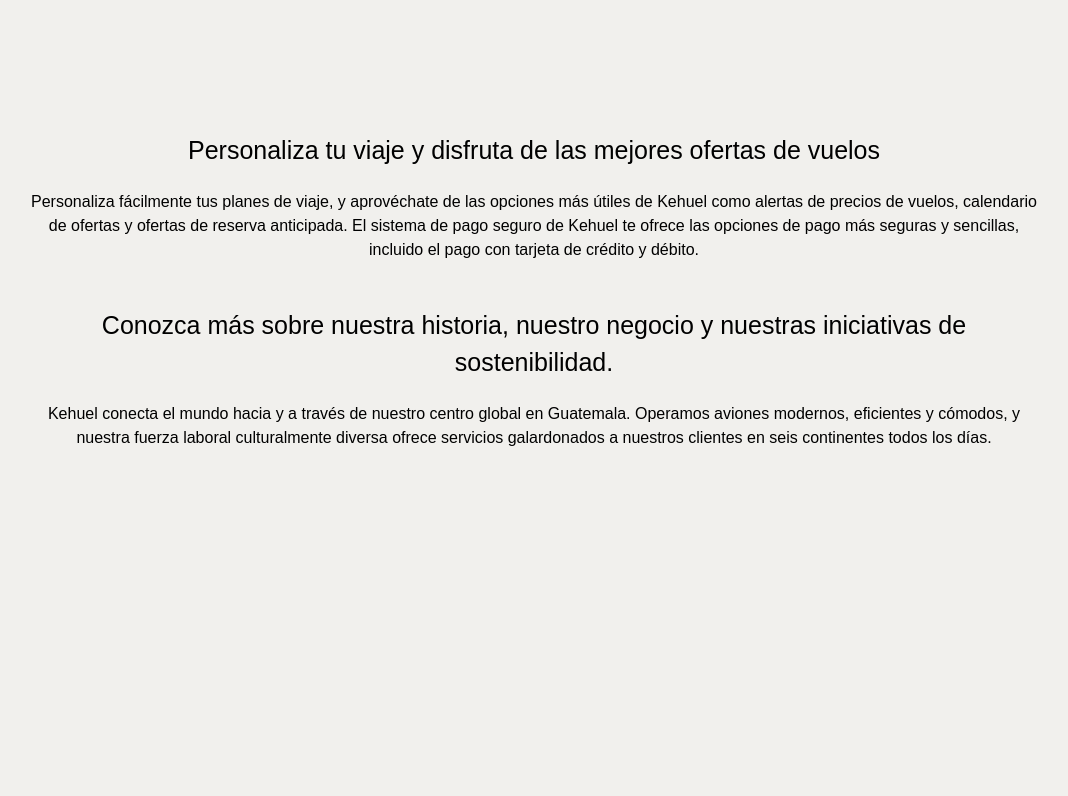
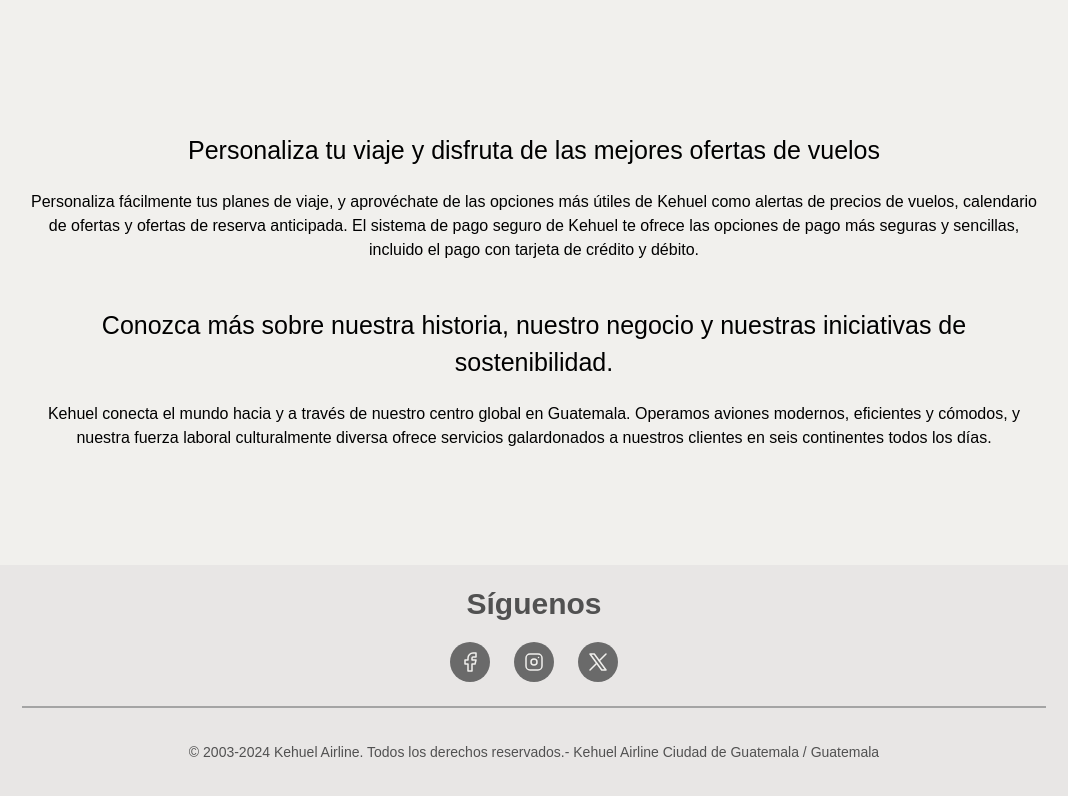
Before and after one commit to H4rr1ss/SEMI1_1S2024_PROYECTO_A_20, a Next.js app in the folder frontend/: page / in a window 1280 px wide. Shown: the part 972-1768 px from the top of the page, without its empty margins (106-1174 px from the left). Before the commit the page ends 1537 px from the top, so only its background shows below. Built offline with nearby package versions, Linux system fonts and the light colour scheme; a web font is replaced by a local one.

Commit message:
[add]: Footer

```diff
--- a/frontend/src/app/(airline)/initialP.css
+++ b/frontend/src/app/(airline)/initialP.css
@@ -61,10 +61,6 @@
     100% { margin-left: 0; }
 }
 
-.other-options{
-    height: 900px;
-}
-
 .other-options .text-initial{
     font-size: 32px;
 }
--- a/frontend/src/app/(airline)/layout.tsx
+++ b/frontend/src/app/(airline)/layout.tsx
@@ -1,3 +1,4 @@
+import Footer from "@/components/ui/footer/Footer";
 import TopMenu from "@/components/ui/top-menu/TopMenu";
 
 export default function AirlineLayout( { children }: {
@@ -7,6 +8,7 @@
     <main className="">
         <TopMenu />
         { children }
+        <Footer />
     </main>
   );
 }
--- a/frontend/src/components/index.ts
+++ b/frontend/src/components/index.ts
@@ -2,3 +2,4 @@
 
 
 export * from './ui/top-menu/TopMenu';
+export * from './ui/footer/Footer'
--- /dev/null
+++ b/frontend/src/components/ui/footer/Footer.tsx
@@ -0,0 +1,36 @@
+import './footer.css'
+
+const Footer = () => {
+    return (
+        <div className="footer-style h-64 text-center flex flex-col items-center">
+          <h1 className='py-4'>Síguenos</h1>
+          <div className="social-networks flex justify-center gap-6">
+            <div className="circle flex items-center justify-center">
+              <svg xmlns="http://www.w3.org/2000/svg" className="icon icon-tabler icon-tabler-brand-facebook" width="24" height="24" viewBox="0 0 24 24" stroke-width="1.5" stroke="#F1F0ED" fill="none" stroke-linecap="round" stroke-linejoin="round">
+                <path stroke="none" d="M0 0h24v24H0z" fill="none"/>
+                <path d="M7 10v4h3v7h4v-7h3l1 -4h-4v-2a1 1 0 0 1 1 -1h3v-4h-3a5 5 0 0 0 -5 5v2h-3" />
+              </svg>
+            </div>
+            <div className="circle flex items-center justify-center">
+              <svg xmlns="http://www.w3.org/2000/svg" className="icon icon-tabler icon-tabler-brand-instagram" width="24" height="24" viewBox="0 0 24 24" stroke-width="1.5" stroke="#F1F0ED" fill="none" stroke-linecap="round" stroke-linejoin="round">
+                <path stroke="none" d="M0 0h24v24H0z" fill="none"/>
+                <path d="M4 4m0 4a4 4 0 0 1 4 -4h8a4 4 0 0 1 4 4v8a4 4 0 0 1 -4 4h-8a4 4 0 0 1 -4 -4z" />
+                <path d="M12 12m-3 0a3 3 0 1 0 6 0a3 3 0 1 0 -6 0" />
+                <path d="M16.5 7.5l0 .01" />
+              </svg>
+            </div>
+            <div className="circle flex items-center justify-center">
+              <svg xmlns="http://www.w3.org/2000/svg" className="icon icon-tabler icon-tabler-brand-x" width="24" height="24" viewBox="0 0 24 24" stroke-width="1.5" stroke="#F1F0ED" fill="none" stroke-linecap="round" stroke-linejoin="round">
+                <path stroke="none" d="M0 0h24v24H0z" fill="none"/>
+                <path d="M4 4l11.733 16h4.267l-11.733 -16z" />
+                <path d="M4 20l6.768 -6.768m2.46 -2.46l6.772 -6.772" />
+              </svg>
+            </div>
+          </div>
+          <div className="line w-4/5 m-6"></div>
+          <h4>© 2003-2024 Kehuel Airline. Todos los derechos reservados.- Kehuel Airline  Ciudad de Guatemala / Guatemala</h4>
+        </div>
+    )
+}
+
+export default Footer
--- /dev/null
+++ b/frontend/src/components/ui/footer/footer.css
@@ -0,0 +1,26 @@
+.footer-style{
+    background-color: #E8E6E5;
+    color: #515151;
+}
+
+.footer-style h1{
+    font-size: 30px;
+    font-weight: 800;
+}
+
+.footer-style .social-networks .circle{
+    width: 40px;
+    height: 40px;
+    border-radius: 50%;
+    background-color: #6A6A6A;
+    cursor: pointer;
+}
+
+.footer-style .line{
+    border: 1.1px solid #A4A4A4;
+}
+
+.footer-style h4{
+    margin-top: 10px;
+    font-size: 14px;
+}
--- a/frontend/src/components/ui/top-menu/TopMenu.tsx
+++ b/frontend/src/components/ui/top-menu/TopMenu.tsx
@@ -15,8 +15,8 @@
       <div className="nav-p2-bg flex justify-end w-full h-14">
         <div className="w-3/4 hidden sm:block">
           <div className="flex justify-start items-center h-14 p-5">
+          <Link className="item h-14 w-48 flex items-center justify-center" href={"/reserve-su-vuelo"}>Reserva tu vuelo</Link>
             <Link className="item h-14 w-24 flex items-center justify-center" href={"/tus-tickets"}>Tickets</Link>
-            <Link className="item h-14 w-48 flex items-center justify-center" href={"/reserve-su-vuelo"}>Reserva tu vuelo</Link>
             <Link className="item h-14 w-28 flex items-center justify-center" href={"/check-in"}>Check-In</Link>
           </div>
         </div>
```
